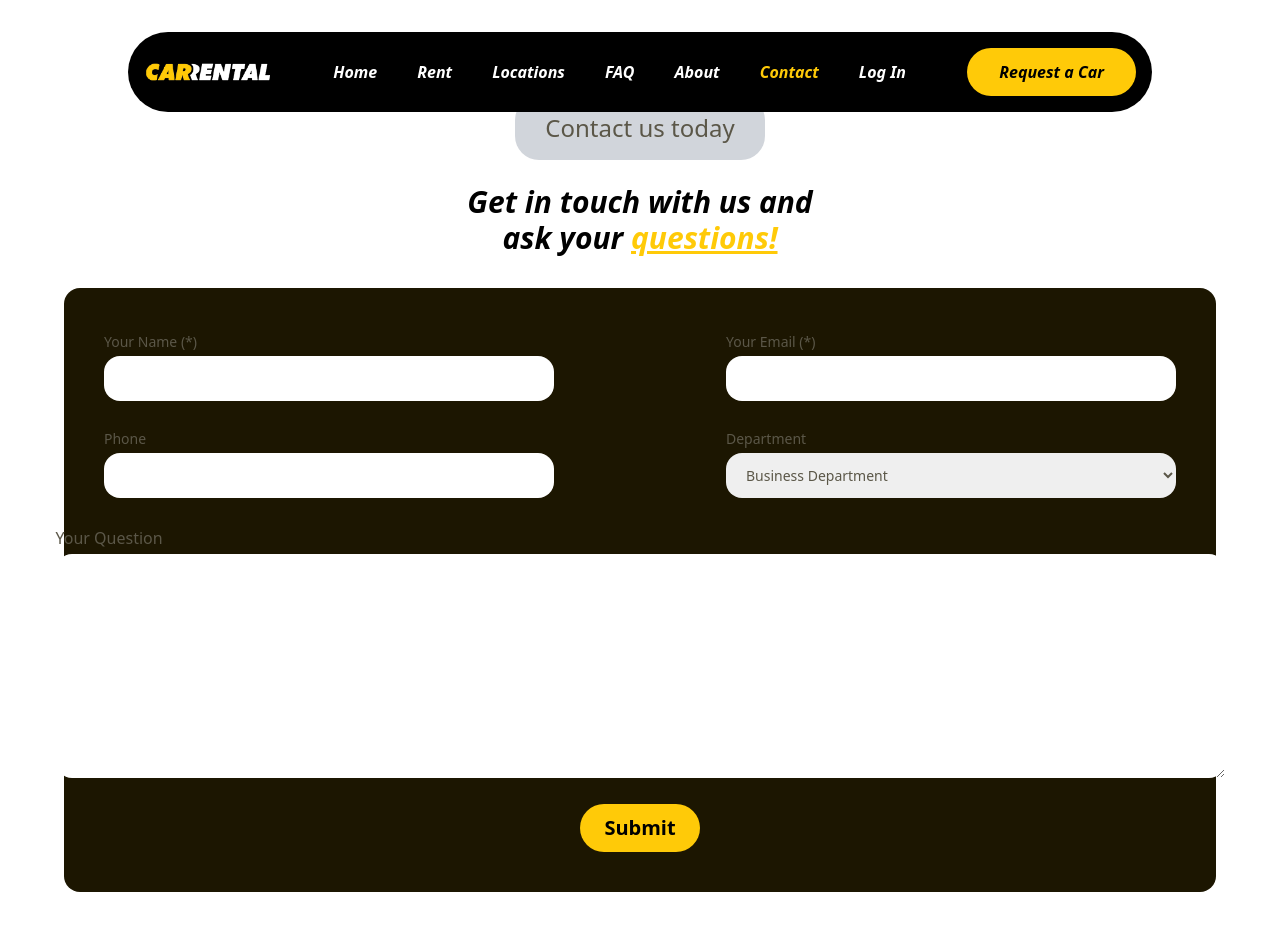
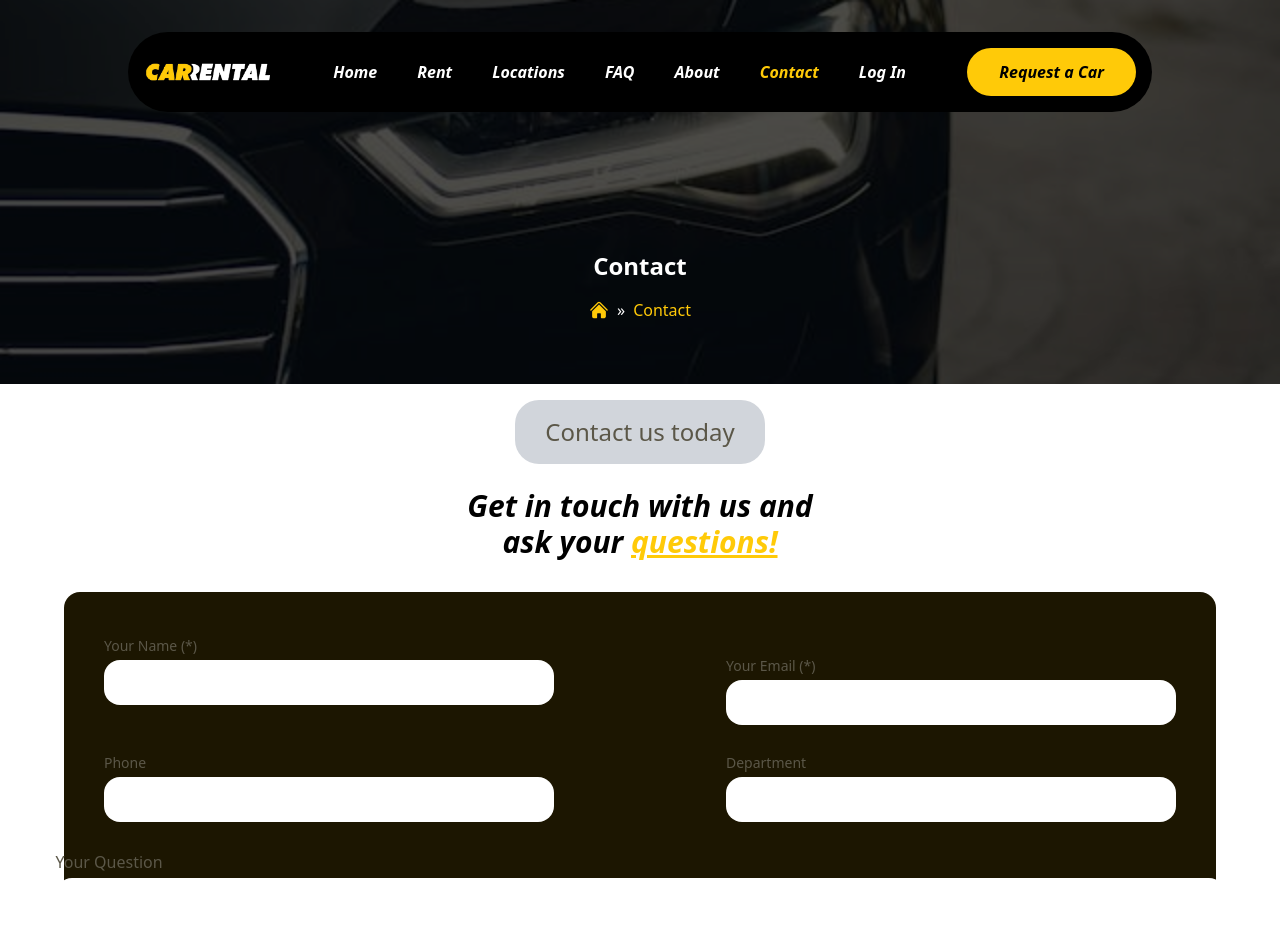
Before and after one commit to itunumide/car-rental, a React (Vite) app: page /contact in a window 1280 px wide. Shown: the top 952 px of the page. Built offline with nearby package versions, Linux system fonts and the light colour scheme.

Commit message:
resolving merge conflicts

```diff
--- a/src/pages/Contact.jsx
+++ b/src/pages/Contact.jsx
@@ -1,12 +1,72 @@
-// import PagesHero from "../reusables/PagesHero"
-
+// import React from 'react'
+// import PagesHero from '../reusables/PagesHero'
 
 // const Contact = () => {
 //   return (
 //     <div>
 //       <PagesHero />
+//       <div className='w-[100%] flex justify-center items-center'>
+//         <div className="container flex justify-center items-center w-[100%] mt-4">
+//           <div className="wrapper flex flex-col justify-center items-center w-[90%]">
+//             <div className="get-in-touch-div flex flex-col justify-center items-center">
+//               <div className="contact-us bg-gray-300 text-customAccordionColor #F1F1F1 p-4 text-center rounded-3xl text-2xl mb-6 w-[250px]">
+//                 Contact us today
+//               </div>
 
-//       <h1>Contact</h1>
+//               <div className="get-in-touch w-[370px] text-center italic text-black text-3xl font-bold mb-8">
+//                 Get in touch with us and ask your <span className='underline text-customYellow'>questions!</span>
+//               </div>
+//             </div>
+
+//             <div className='form-container bg-formBg w-full rounded-2xl'>
+//               <form action="" autoComplete='on' className='flex flex-col justify-center items-center text-customAccordionColor m-10'>
+//                 <div className="name-and-email flex w-full justify-between">
+//                   <div className="name text-sm leading-loose">
+//                     <label htmlFor="">Your Name (*)</label> <br />
+//                     <input type="text"  className='w-[450px] h-[45px] rounded-2xl'/>
+//                   </div>
+
+//                   <div className="email text-sm leading-loose">
+//                     <label htmlFor="">Your Email (*)</label> <br />
+//                       <input type="text" className='w-[450px] h-[45px] rounded-2xl' />
+//                   </div>
+//                 </div> <br />
+
+//                 <div className="phone-and-department flex w-full justify-between">
+//                   <div className="phone text-sm leading-loose">
+//                     <label htmlFor="">Phone</label> <br />
+//                     <input type="text" className='w-[450px] h-[45px] rounded-2xl' />
+//                   </div>
+
+
+//                   <div className="department text-sm leading-loose">
+//                     <label htmlFor="">Department</label> <br />
+//                       <select name="" id="" className='w-[450px] h-[45px] rounded-2xl px-4'>
+//                         <option value="">Business Department</option>
+//                         <option value="">Personal Department</option>
+//                         <option value="">Support Department</option>
+//                         <option value="">Others</option>
+//                       </select>
+//                                 {/* <input type="text" className='w-[450px] h-[45px] rounded-2xl' /> */}
+//                   </div>
+//                 </div> <br />
+
+//                 <div className="question leading-loose">
+//                   <label>Your Question</label> <br />
+//                   <textarea name="message" rows="7" cols="125" id="" className='rounded-2xl'></textarea> <br />
+//                 </div>
+
+//                 <div className="button-div mt-4">
+//                   <button className='bg-customYellow text-black w-[120px] h-7 p-6 rounded-3xl font-bold flex justify-center items-center text-xl'>
+//                     Submit
+//                   </button>
+//                 </div>
+
+//               </form>
+//             </div>
+//           </div>
+//         </div>
+//       </div>
 //     </div>
 //   )
 // }
@@ -20,10 +80,10 @@ import PagesHero from '../reusables/PagesHero'
 const Contact = () => {
   return (
     <div>
-      {/* <PagesHero /> */}
+      <PagesHero />
     <div className='w-[100%] flex justify-center items-center'>
         <div className="container flex justify-center items-center w-[100%] mt-4">
-          <div className="wrapper flex flex-col justify-center items-center w-[90%]">
+           <div className="wrapper flex flex-col justify-center items-center w-[90%] 500px:flex">
                 <div className="get-in-touch-div flex flex-col justify-center items-center">
                     <div className="contact-us bg-gray-300 text-customAccordionColor #F1F1F1 p-4 text-center rounded-3xl text-2xl mb-6 w-[250px]">
                         Contact us today
@@ -36,40 +96,34 @@ const Contact = () => {
 
                 <div className='form-container bg-formBg w-full rounded-2xl'>
                     <form action="" autoComplete='on' className='flex flex-col justify-center items-center text-customAccordionColor m-10'>
-                <div className="name-and-email flex w-full justify-between">
+                        <div className="name-and-email flex w-full justify-between 500px:flex 500px:flex-col">
                             <div className="name text-sm leading-loose">
                                 <label htmlFor="">Your Name (*)</label> <br />
-                    <input type="text"  className='w-[450px] h-[45px] rounded-2xl'/>
+                                <input type="text"  className='w-[450px] h-[45px] rounded-2xl 500px:w-[270px]'/>
                             </div>
 
-                  <div className="email text-sm leading-loose">
+                            <div className="email text-sm leading-loose mt-5">
                                 <label htmlFor="">Your Email (*)</label> <br />
-                      <input type="text" className='w-[450px] h-[45px] rounded-2xl' />
+                                <input type="text" className='w-[450px] h-[45px] rounded-2xl 500px:w-[300px]' />
                             </div>
                         </div> <br />
 
-                <div className="phone-and-department flex w-full justify-between">
+                        <div className="phone-and-department flex w-full justify-between 500px:flex 500px:flex-col">
                             <div className="phone text-sm leading-loose">
                                 <label htmlFor="">Phone</label> <br />
-                    <input type="text" className='w-[450px] h-[45px] rounded-2xl' />
+                                <input type="text" className='w-[450px] h-[45px] rounded-2xl 500px:w-[300px]' />
                             </div>
 
 
-                  <div className="department text-sm leading-loose">
+                            <div className="department text-sm leading-loose 500px:mt-5">
                                 <label htmlFor="">Department</label> <br />
-                      <select name="" id="" className='w-[450px] h-[45px] rounded-2xl px-4'>
-                        <option value="">Business Department</option>
-                        <option value="">Personal Department</option>
-                        <option value="">Support Department</option>
-                        <option value="">Others</option>
-                      </select>
-                                {/* <input type="text" className='w-[450px] h-[45px] rounded-2xl' /> */}
+                                <input type="text" className='w-[450px] h-[45px] rounded-2xl 500px:w-[300px]' />
                             </div>
                         </div> <br />
 
                         <div className="question leading-loose">
                             <label>Your Question</label> <br />
-                  <textarea name="message" rows="7" cols="125" id="" className='rounded-2xl'></textarea> <br />
+                            <textarea name="message" rows="7" cols="125" id="" className='rounded-2xl 500px:w-[300px]'></textarea> <br />
                         </div>
 
                         <div className="button-div mt-4">
--- a/src/pages/FAQ.jsx
+++ b/src/pages/FAQ.jsx
@@ -1,4 +1,5 @@
 import React from 'react'
+import PagesHero from '../reusables/PagesHero';
 import Accordion from '../reusables/Accordion'
 import post from '../assets/post5.jpg'
 import { IoIosHelpCircle, IoIosHelp } from "react-icons/io";
@@ -7,6 +8,7 @@ import { FaComment, FaCarSide, FaCar, FaCarCrash, FaCaravan, FaRegIdCard, FaCarB
 const FAQs = () => {
   return (
     <div>
+      <PagesHero />
       <div className="container-div w-[100%] flex justify-center items-center my-5">
         <div className="wrapper w-[95%] flex justify-between items-center 500px:flex 500px:flex-col-reverse">
           <div className="LHS w-[2500px] 500px:w-full ">
```
Lines whose indentation alone changed are shown as unchanged.
